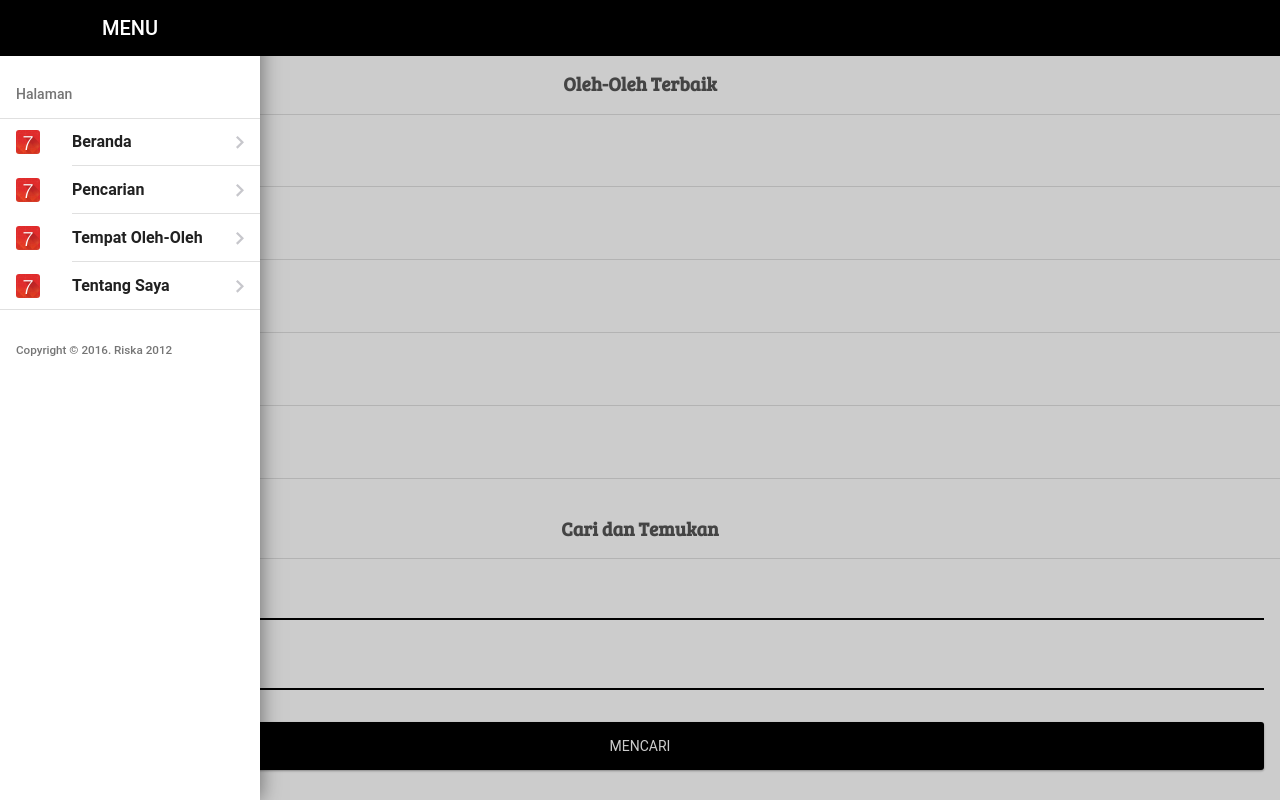
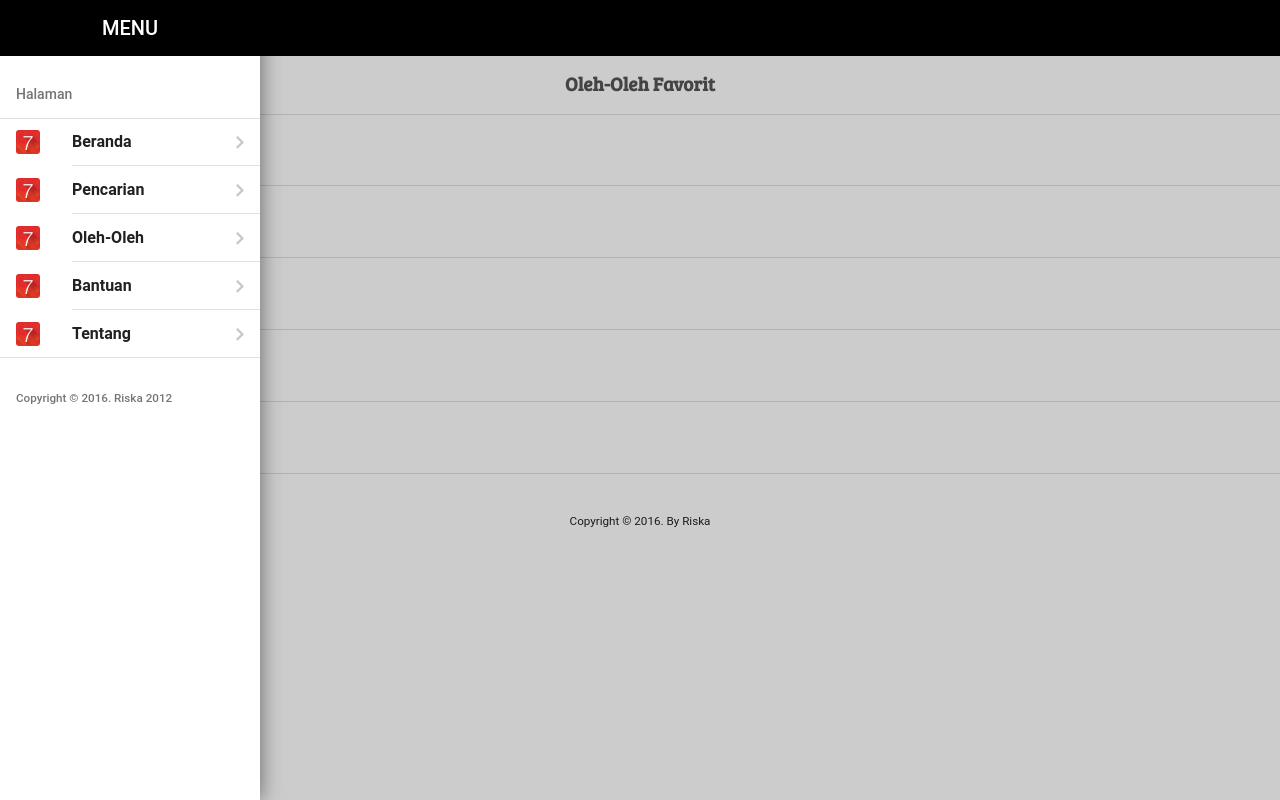
Before and after one commit to renofizaldy/mobtes, a plain HTML site: page index.html in a window 1280 px wide. Both pictures are taken after a click on the link 28 px from the left and 28 px from the top of the page. Drawn offline with Linux system fonts and the light colour scheme.

Commit message:
Add files via upload

```diff
--- a/index.html
+++ b/index.html
@@ -71,6 +71,9 @@
 			width: 100%;
 			margin: 15px 0 5px;
 		}
+		.list-block .item-subtitle {
+			font-size: 13px;
+		}
 	</style>
 </head>
 <body class="theme-black">
@@ -87,9 +90,8 @@
 					</div>
 					<div class="page-content">
 						<div class="content-block-title">Halaman</div>
-						<div class="list-block">
-							<ul>
-								<li><a href="forms.html" class="item-link close-panel">
+						<div class="list-block"><ul>
+							<li><a href="#" class="item-link close-panel">
 							<div class="item-content">
 								<div class="item-media"><i class="icon icon-f7"></i></div>
 								<div class="item-inner">
@@ -97,7 +99,7 @@
 								</div>
 							</div></a></li>
 
-								<li><a href="forms.html" class="item-link close-panel">
+							<li><a href="pencarian.html" class="item-link close-panel">
 							<div class="item-content">
 								<div class="item-media"><i class="icon icon-f7"></i></div>
 								<div class="item-inner">
@@ -105,23 +107,30 @@
 								</div>
 							</div></a></li>
 
-								<li><a href="list-view.html" class="item-link close-panel">
+							<li><a href="makanan.html" class="item-link close-panel">
 							<div class="item-content">
 								<div class="item-media"><i class="icon icon-f7"></i></div>
 								<div class="item-inner">
-										<div class="item-title">Tempat Oleh-Oleh</div>
+									<div class="item-title">Oleh-Oleh</div>
 								</div>
 							</div></a></li>
 
-								<li><a href="media-lists.html" class="item-link close-panel">
+							<li><a href="bantuan.html" class="item-link close-panel">
 							<div class="item-content">
 								<div class="item-media"><i class="icon icon-f7"></i></div>
 								<div class="item-inner">
-								<div class="item-title">Tentang Saya</div>
+									<div class="item-title">Bantuan</div>
 								</div>
 							</div></a></li>
-							</ul>
+
+							<li><a href="tentang.html" class="item-link close-panel">
+							<div class="item-content">
+								<div class="item-media"><i class="icon icon-f7"></i></div>
+								<div class="item-inner">
+									<div class="item-title">Tentang</div>
 								</div>
+							</div></a></li>
+						</ul></div>
 						<div class="content-block-title">
 							<small>Copyright &copy; 2016. Riska 2012</small>
 						</div>
@@ -130,16 +139,13 @@
 			</div>
 		</div>
 	</div>
+
 	<!-- Views -->
 	<div class="views">
-		<!-- Your main view, should have "view-main" class -->
 		<div class="view view-main">
-			<!-- Pages container, because we use fixed navbar and toolbar, it has additional appropriate classes-->
 			<div class="pages navbar-fixed toolbar-fixed">
-				<!-- Page, "data-page" contains page name -->
 				<div data-page="index" class="page">
 
-					<!-- Top Navbar. In Material theme it should be inside of the page-->
 					<div class="navbar">
 						<div class="navbar-inner">
 							<div class="left"><a href="#" class="open-panel link icon-only"><i class="icon icon-bars"></i></a></div>
@@ -149,7 +155,7 @@
 
 					<!-- Scrollable page content -->
 					<div class="page-content">
-						<h3 class="front-title">Oleh-Oleh Terbaik</h3>
+						<h3 class="front-title">Oleh-Oleh Favorit</h3>
 						<div class="list-block media-list">
 							<ul>
 								<li>
@@ -210,49 +216,11 @@
 							</ul>
 						</div>
 						<br>
-						<h3 class="front-title">Cari dan Temukan</h3>
-						<div class="list-block inputs-list"><ul>
-							<li><div class="item-content">
-								<div class="item-inner not-empty-state">
-									<div class="item-title label">Harga</div>
-									<div class="item-input item-input-field not-empty-state">
-									<select class="not-empty-state">
-										<option>Rp 5,000 - Rp 10,000</option>
-										<option>Rp 10,000 - Rp 20,000</option>
-										<option>Rp 20,000 - Rp 35,000</option>
-										<option>Rp 35,000 - Rp 100,000</option>
-									</select>
+						<div class="footer">
+							<small>Copyright &copy; 2016. By Riska</small>
 						</div>
 					</div>
-							</div></li>
-							<li><div class="item-content">
-								<div class="item-inner not-empty-state">
-									<div class="item-title label">Lokasi</div>
-									<div class="item-input item-input-field not-empty-state">
-									<select class="not-empty-state">
-										<option>Kel. Lowokwaru</option>
-										<option>Kel. Samaan</option>
-										<option>Kel. Dinoyo</option>
-										<option>Kel. Sumbersari</option>
-									</select>
-									</div>
-								</div>
-							</div></li>
-							<li><div class="item-content">
-								<div class="item-inner not-empty-state">
-									<p class="buttons-row">
-										<a href="#" class="center button button-big button-fill button-raised">Mencari</a>
-									</p>
-								</div>
-							</div></li>
-						</ul></div>
-						<!-- Separator -->
 
-						<br>
-						<div class="footer">
-							<small>Copyright &copy; 2016. By <a href="about.html">Riska</a></small>
-						</div>
-					</div>
 				</div>
 			</div>
 		</div>
```
Lines whose indentation alone changed are shown as unchanged.
